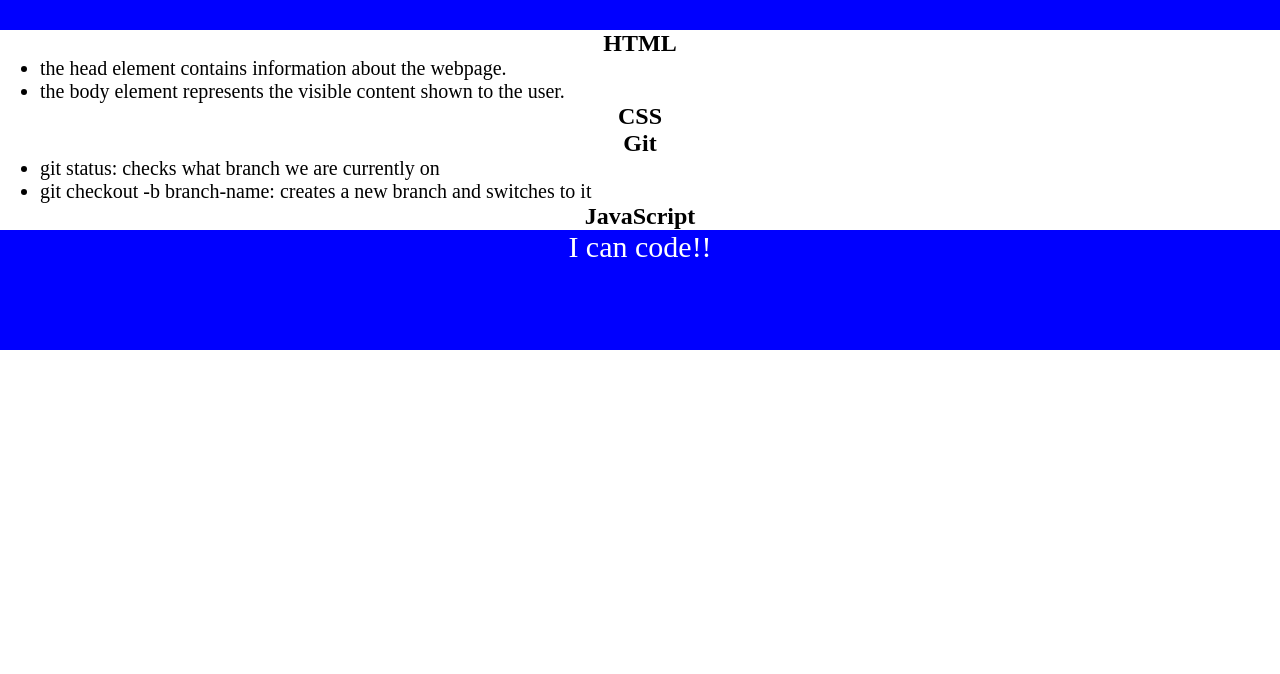
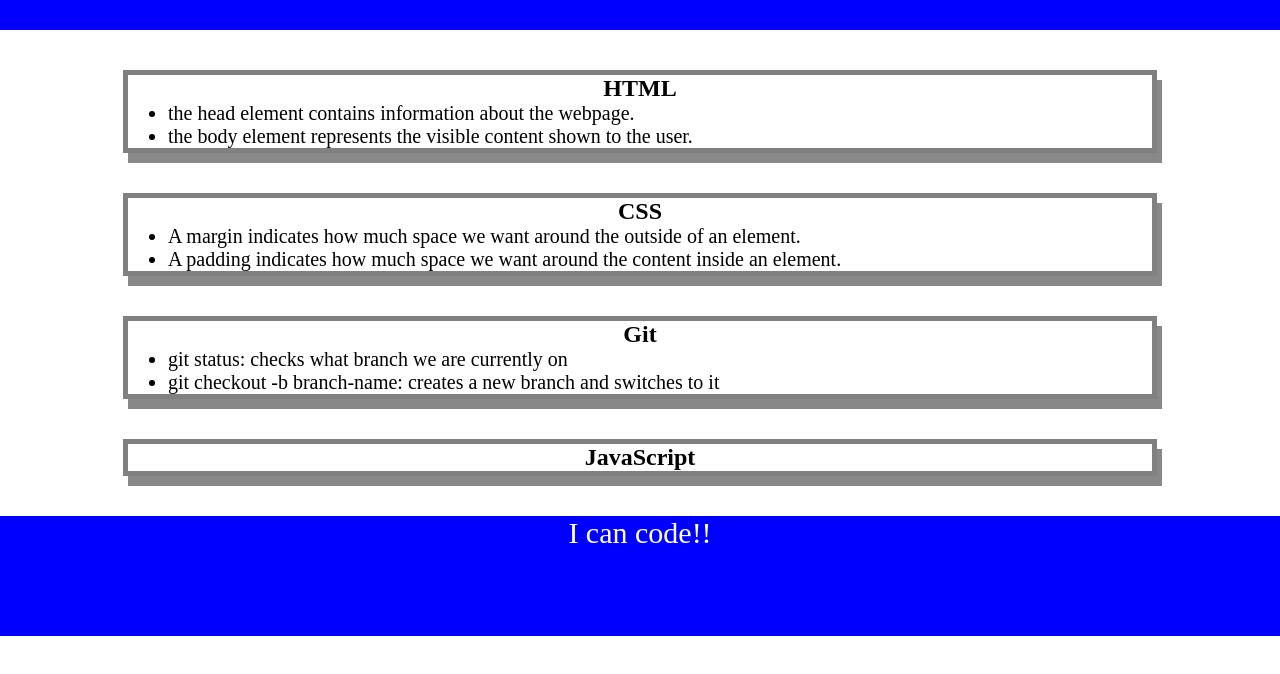
Before and after one commit to c-alanwill/prework-study-guide3, a plain HTML site: page index.html in a window 1280 px wide. Shown: the part 90-764 px from the top of the page. Drawn offline with Linux system fonts and the light colour scheme.

Commit message:
added css to project

```diff
--- a/assets/style.css
+++ b/assets/style.css
@@ -33,3 +33,10 @@
     text-align: center;
     font-size: 30px;
    }
+
+   .card {
+    width: 80%;
+    margin: 40px auto;
+    border: 5px solid gray;
+    box-shadow: 5px 10px #888888;
+  }
--- a/index.html
+++ b/index.html
@@ -24,6 +24,10 @@
 
       <section class="card" id="css-section">
         <h2> CSS</h2>
+        <ul>
+          <li>A margin indicates how much space we want around the outside of an element.</li>
+          <li>A padding indicates how much space we want around the content inside an element.</li>
+        </ul>
 
       </section>
 
```
